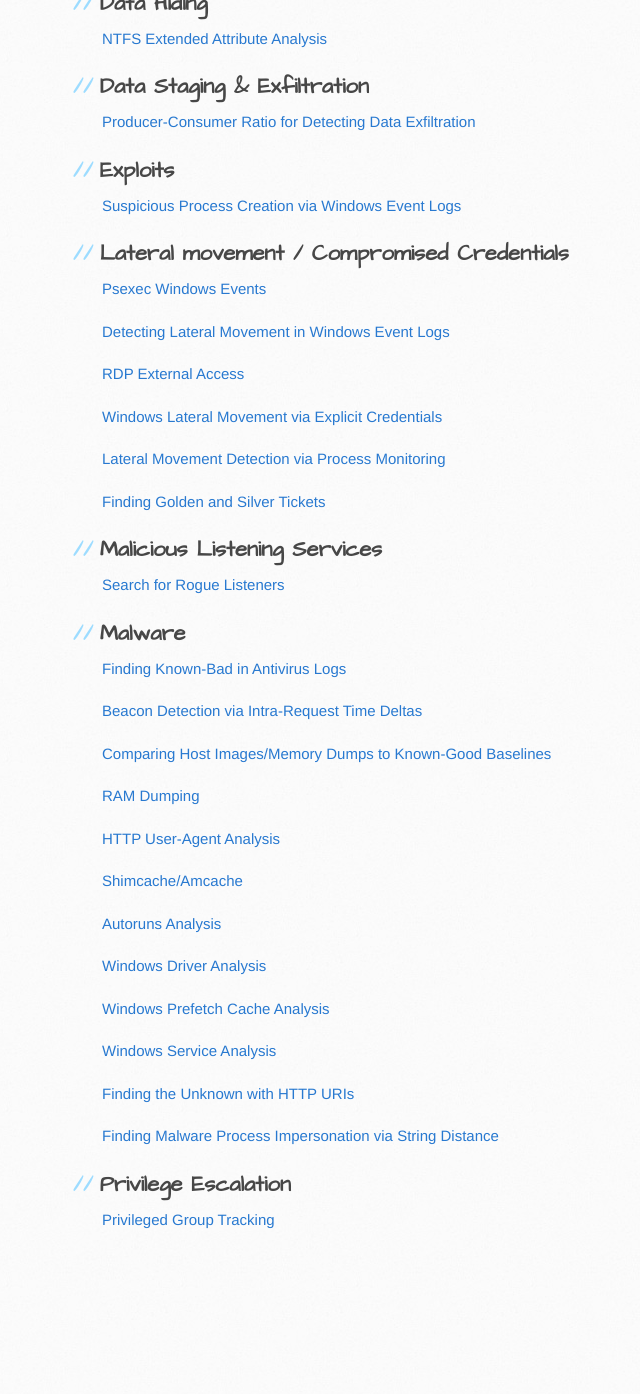
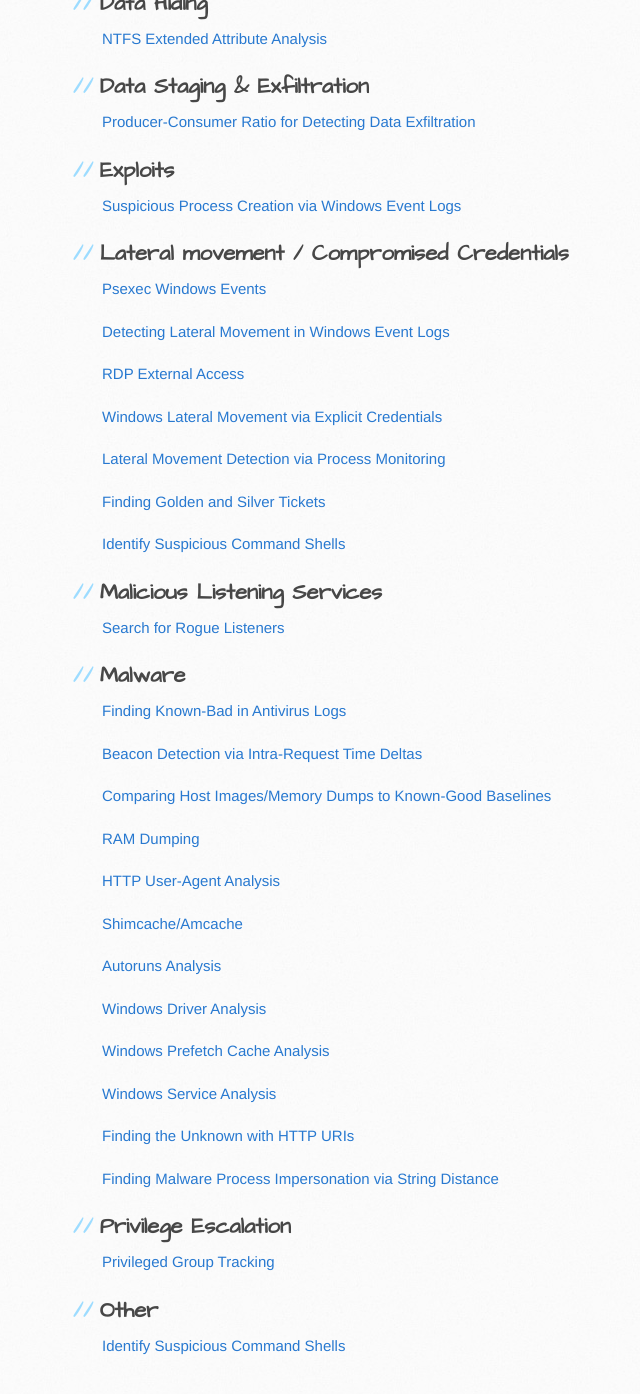
Before and after one commit to ThreatHuntingProject/ThreatHunting, a Jekyll site: the page built from index-by-purpose.md, in a window 1280 px wide and 1400 px high, scrolled down 1465 px. Shown: the top 1394 px of the window, without its empty margins (68-708 px from the left). Built offline with Jekyll 4.4.1, drawn with Linux system fonts in a browser that asks for light colours; before the commit the page ends 2739 px from its top, so only the background shows below that.

Commit message:
Added new suspicious command shell hunt to indices

```diff
--- a/index-by-purpose.md
+++ b/index-by-purpose.md
@@ -66,6 +66,8 @@
 
 [Finding Golden and Silver Tickets]({{ site.github.repository_url }}/blob/master/hunts/golden_ticket.md)
 
+[Identify Suspicious Command Shells]({{ site.github.repository_url }}/blob/master/hunts/suspicious_command_shells.md)
+
 ## Malicious Listening Services
 [Search for Rogue Listeners]( {{ site.github.repository_url }}/blob/master/hunts/rogue_listeners.md)
 
@@ -96,3 +98,6 @@
 
 ## Privilege Escalation
 [Privileged Group Tracking]({{ site.github.repository_url }}/blob/master/hunts/privileged-group-tracking.md)
+
+## Other
+[Identify Suspicious Command Shells]({{ site.github.repository_url }}/blob/master/hunts/suspicious_command_shells.md)
```
Also changed, not shown: index-by-data.md (+2 -0 lines).
